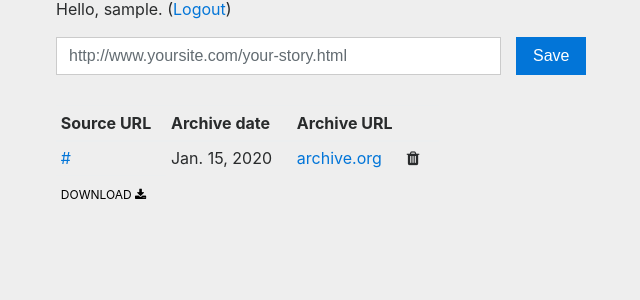
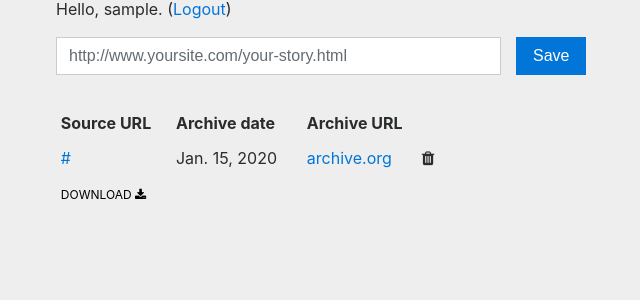
Before and after one commit to palewire/savemy.news, a Django app: template archive/templates/archive/index.html in a window 1280 px wide. Shown: the part 149-449 px from the top of the page, without its empty margins (29-669 px from the left). Run offline with Django 3.2, Linux system fonts and the light colour scheme; the template is opened without the code that fills it: values that come from a table or form of the project are taken from there, others are empty; a user stored in the database is signed in; tables that the repository leaves empty hold one stand-in row (values such as "Sample post"); some libraries are stand-ins or nearby versions.

Commit message:
A little more

```diff
--- a/archive/static/archive/css/site.css
+++ b/archive/static/archive/css/site.css
@@ -25,7 +25,7 @@ header {
     margin-top: 30px;
 }
 .table td {
-    padding-right: 20px;
+    padding-right: 25px;
 }
 .table th,
 .table td {
```
